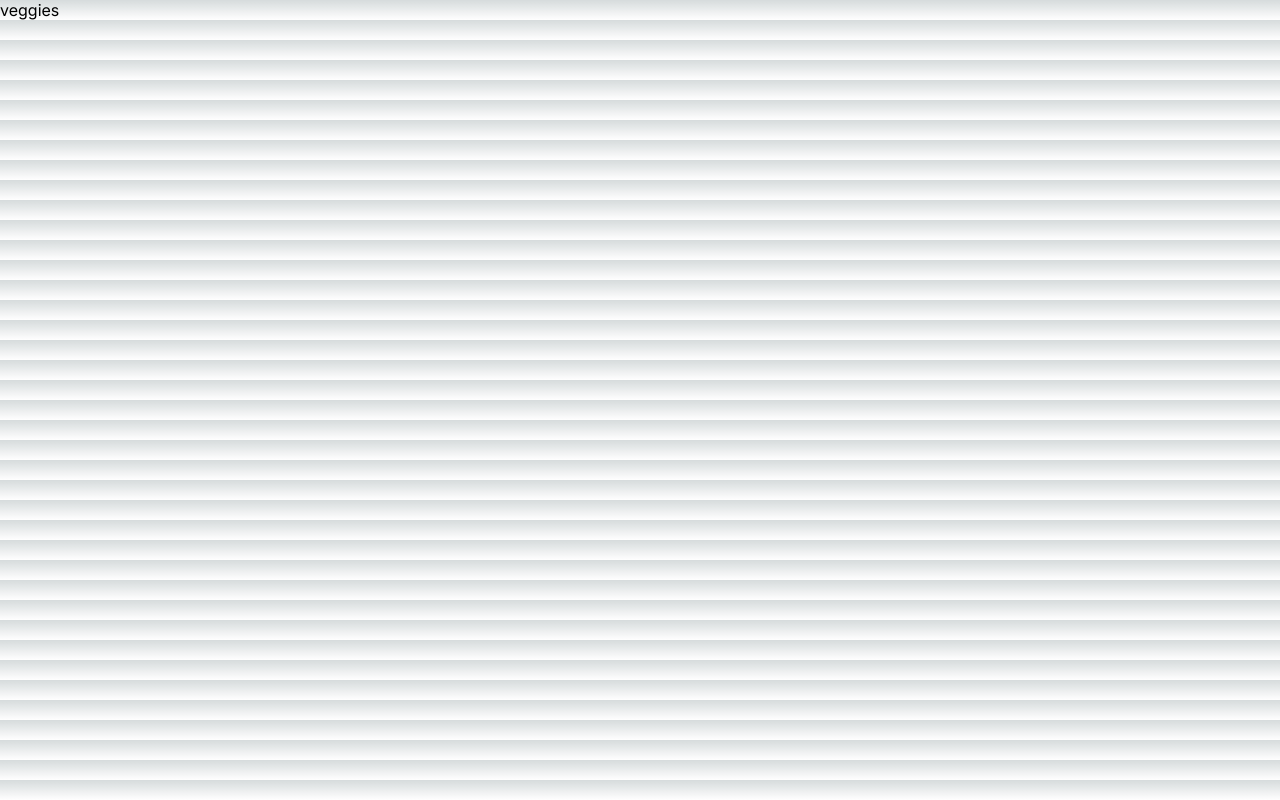
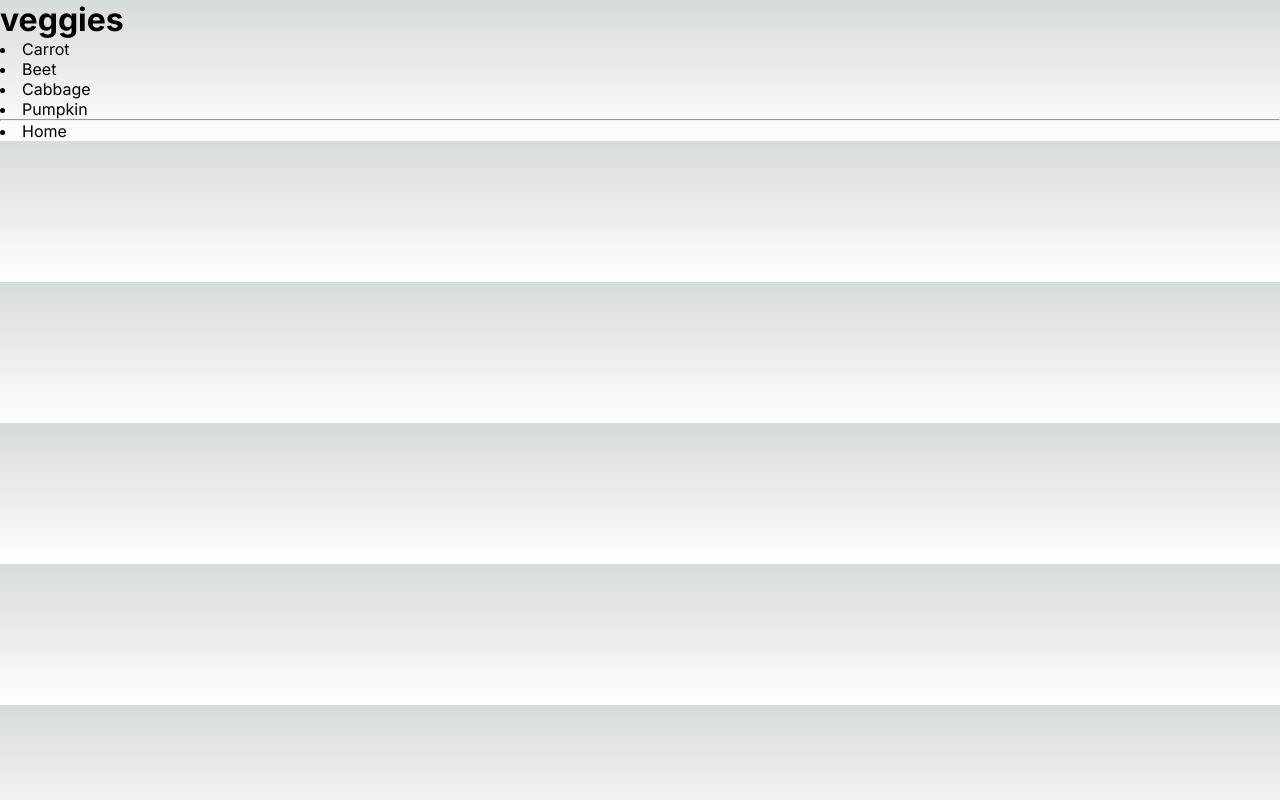
Before and after one commit to TheMIU/next.js-test, a Next.js app: page /products/vegis in a window 1280 px wide. Built offline with nearby package versions, Linux system fonts and the light colour scheme.

Commit message:
Link Component

```diff
--- a/src/app/about/page.jsx
+++ b/src/app/about/page.jsx
@@ -1,8 +1,12 @@
 import React from 'react'
+import Link from "next/link";
 
 function page() {
   return (
-    <h1>about page</h1>
+    <>
+      <h1>about page</h1>
+      <li> <Link href="/">Home</Link> </li>
+    </>
   )
 }
 
--- a/src/app/contact/page.jsx
+++ b/src/app/contact/page.jsx
@@ -1,8 +1,12 @@
 import React from 'react'
+import Link from "next/link";
 
 function page() {
   return (
-    <div>contact us page</div>
+    <>
+      <h1>contact us page</h1>
+      <li> <Link href="/">Home</Link> </li>
+    </>
   )
 }
 
--- a/src/app/products/vegis/[vegi_id]/page.jsx
+++ b/src/app/products/vegis/[vegi_id]/page.jsx
@@ -1,8 +1,12 @@
+import Link from 'next/link'
 import React from 'react'
 
 function page({ params }) {
     return (
-        <h1>veggies id {params.vegi_id}</h1>
+        <>
+            <h1>veggies id {params.vegi_id}</h1>
+            <Link href="/products/vegis">back to veggies</Link>
+        </>
     )
 }
 
--- a/src/app/products/vegis/page.jsx
+++ b/src/app/products/vegis/page.jsx
@@ -1,8 +1,42 @@
 import React from 'react'
+import Link from 'next/link'
 
 function page() {
+
+  let vegies = [
+    {
+      id: 1,
+      name: "Carrot"
+    },
+    {
+      id: 2,
+      name: "Beet"
+    },
+    {
+      id: 3,
+      name: "Cabbage"
+    },
+    {
+      id: 4,
+      name: "Pumpkin"
+    },
+  ]
+
   return (
-    <div>veggies</div>
+    <>
+      <h1>veggies</h1>
+
+
+      {vegies.map((vegi) => {
+        return (
+          <li> <Link href={`/products/vegis/${vegi.id}`} >{vegi.name}</Link></li>
+        )
+      })}
+
+
+      <hr />
+      <li> <Link href="/" >Home</Link></li>
+    </>
   )
 }
 
--- a/src/app/services/page.jsx
+++ b/src/app/services/page.jsx
@@ -1,8 +1,12 @@
 import React from 'react'
+import Link from "next/link";
 
 function page() {
   return (
-    <h1>services page</h1>
+    <>
+      <h1>services page</h1>
+      <li> <Link href="/">Home</Link> </li>
+    </>
   )
 }
 
```
Also changed, not shown: src/app/page.jsx (+8 -0 lines), src/app/products/page.jsx (+7 -1 lines).
